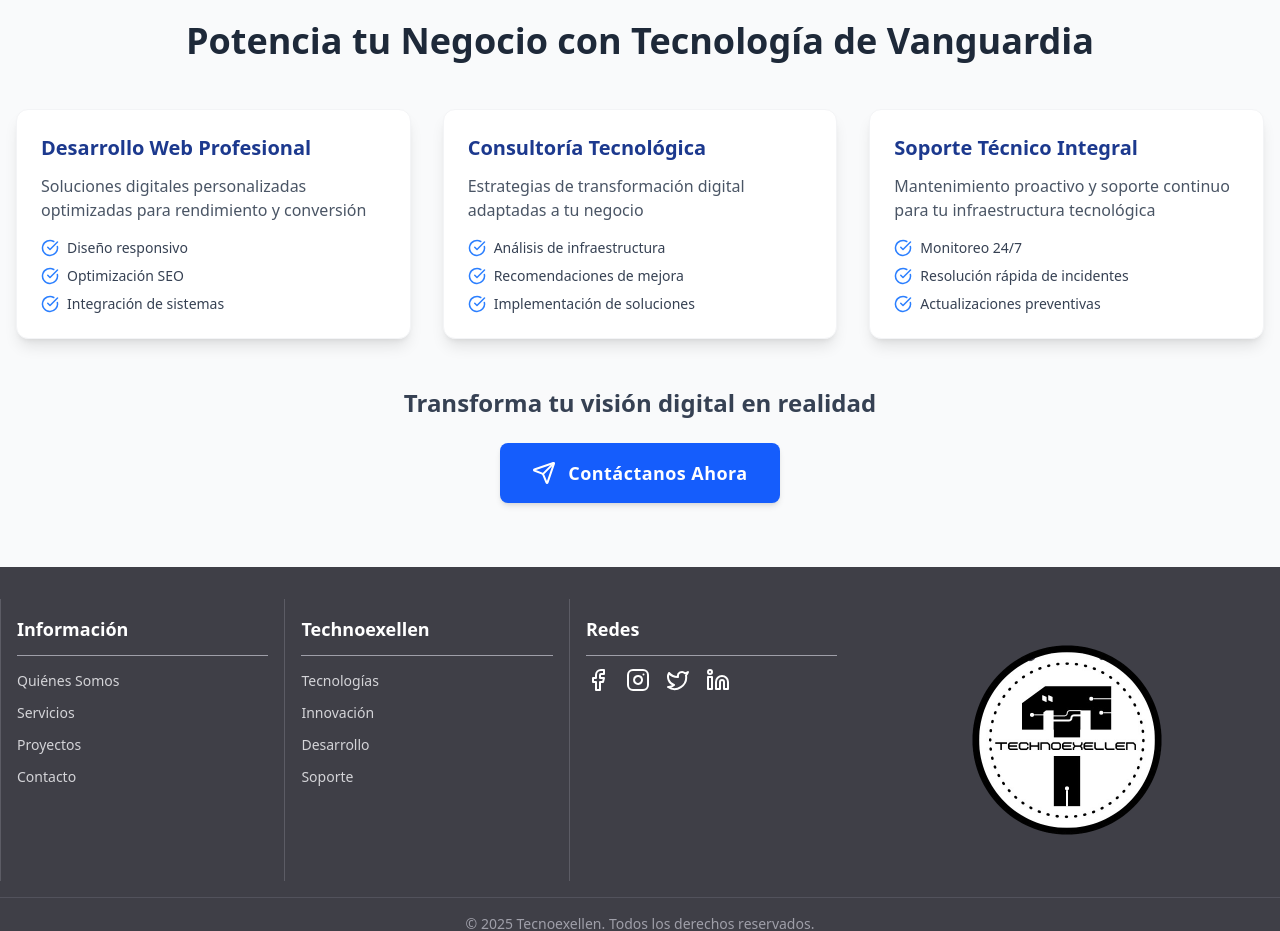
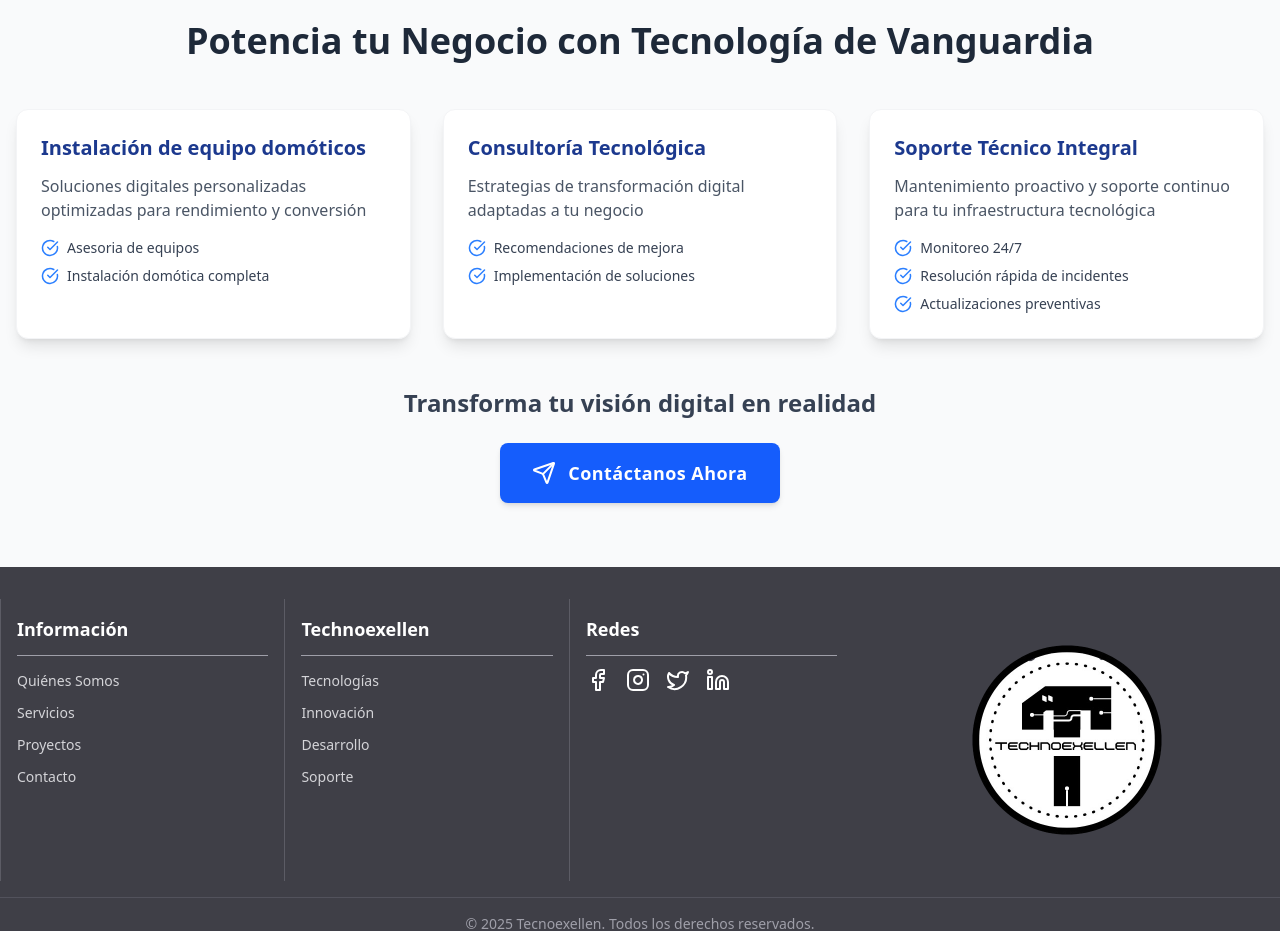
Before and after one commit to warling-lopez/tecnoexellen, a React (Vite) app: page / in a window 1280 px wide. Shown: the part 1220-2151 px from the top of the page. Built offline with nearby package versions, Linux system fonts and the light colour scheme.

Commit message:
Update SeccionContacto.jsx

```diff
--- a/src/sections/SeccionContacto.jsx
+++ b/src/sections/SeccionContacto.jsx
@@ -3,19 +3,17 @@ import { Send, CheckCircle } from 'lucide-react';
 
 const services = [
   {
-    title: "Desarrollo Web Profesional",
+    title: "Instalación de equipo domóticos",
     description: "Soluciones digitales personalizadas optimizadas para rendimiento y conversión",
     features: [
-      "Diseño responsivo",
-      "Optimización SEO",
-      "Integración de sistemas"
+      "Asesoria de equipos",
+      "Instalación domótica completa",
     ]
   },
   {
     title: "Consultoría Tecnológica",
     description: "Estrategias de transformación digital adaptadas a tu negocio",
     features: [
-      "Análisis de infraestructura",
       "Recomendaciones de mejora",
       "Implementación de soluciones"
     ]
```
